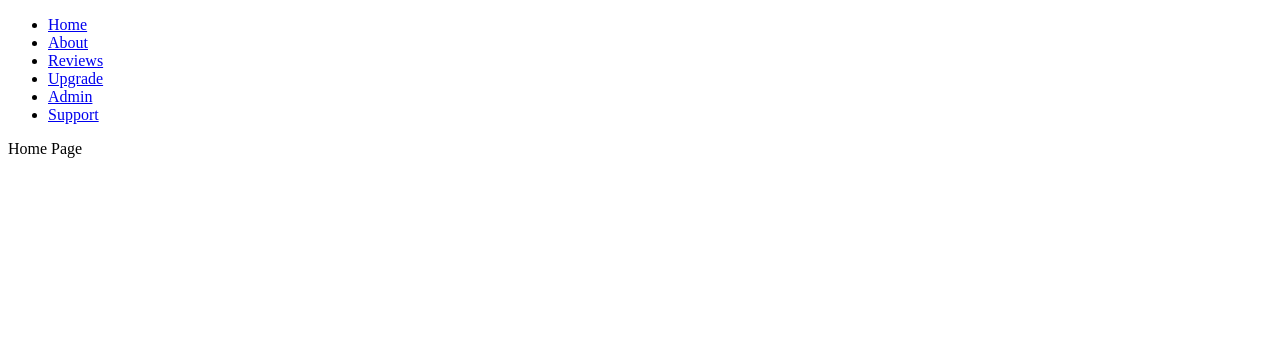
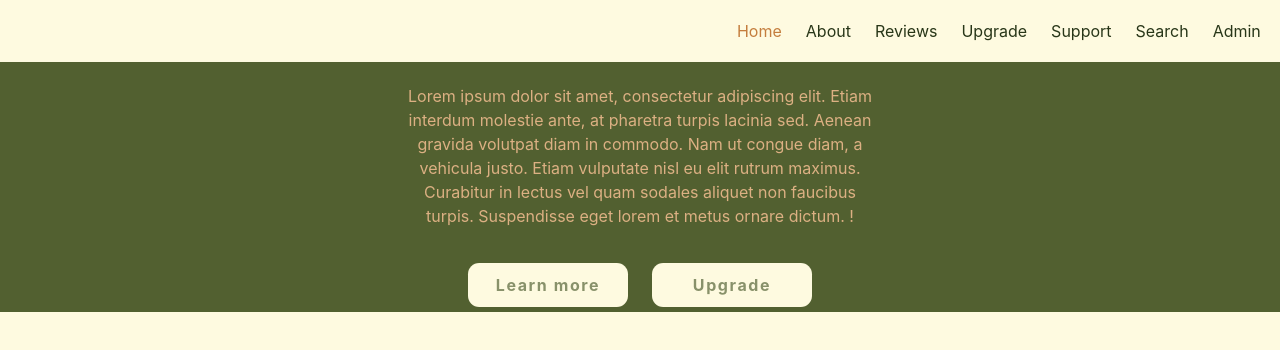
Before and after one commit to danielaprimacov/excuses-generator, a React (Vite) app: page / in a window 1280 px wide. Shown: the top 350 px of the page. Built offline with nearby package versions, Linux system fonts and the light colour scheme.

Commit message:
Added the Welcome Banner

```diff
--- a/src/components/Home.jsx
+++ b/src/components/Home.jsx
@@ -1,5 +1,11 @@
+import WelcomeBanner from "./WelcomeBanner";
+
 function Home() {
-  return <>Home Page</>;
+  return (
+    <>
+      <WelcomeBanner />
+    </>
+  );
 }
 
 export default Home;
--- a/src/components/Navigation.jsx
+++ b/src/components/Navigation.jsx
@@ -1,28 +1,76 @@
-import { Link } from "react-router-dom";
+import { NavLink } from "react-router-dom";
+
+import classes from "./Navigation.module.css";
 
 function Navigation() {
   return (
     <>
-      <header>
+      <header className={classes.header}>
         <nav>
-          <ul>
+          <ul className={classes.list}>
             <li>
-              <Link to="">Home</Link>
+              <NavLink
+                to=""
+                className={({ isActive }) =>
+                  isActive ? classes.active : undefined
+                }
+                end
+              >
+                Home
+              </NavLink>
             </li>
             <li>
-              <Link to="/about">About</Link>
+              <NavLink
+                to="/about"
+                className={({ isActive }) =>
+                  isActive ? classes.active : undefined
+                }
+              >
+                About
+              </NavLink>
             </li>
             <li>
-              <Link to="/reviews">Reviews</Link>
+              <NavLink
+                to="/reviews"
+                className={({ isActive }) =>
+                  isActive ? classes.active : undefined
+                }
+              >
+                Reviews
+              </NavLink>
             </li>
             <li>
-              <Link to="/upgrade">Upgrade</Link>
+              <NavLink
+                to="/upgrade"
+                className={({ isActive }) =>
+                  isActive ? classes.active : undefined
+                }
+              >
+                Upgrade
+              </NavLink>
             </li>
             <li>
-              <Link to="/admin">Admin</Link>
+              <NavLink
+                to="/support"
+                className={({ isActive }) =>
+                  isActive ? classes.active : undefined
+                }
+              >
+                Support
+              </NavLink>
             </li>
             <li>
-              <Link to="/support">Support</Link>
+              <div className={classes.search}>Search</div>
+            </li>
+            <li>
+              <NavLink
+                to="/admin"
+                className={({ isActive }) =>
+                  isActive ? classes.active : undefined
+                }
+              >
+                Admin
+              </NavLink>
             </li>
           </ul>
         </nav>
--- /dev/null
+++ b/src/components/Navigation.module.css
@@ -0,0 +1,26 @@
+.header {
+  padding: 1.2rem;
+}
+
+.list {
+  display: flex;
+  gap: 1.5rem;
+  justify-content: flex-end;
+  align-items: flex-start;
+}
+
+.list a {
+  color: var(--color-gray-900);
+  text-decoration: none;
+}
+
+.list a:hover,
+.list a:active,
+.list a.active,
+.search:hover {
+  color: var(--color-primary-800);
+}
+
+.search {
+  cursor: pointer;
+}
--- /dev/null
+++ b/src/components/WelcomeBanner.jsx
@@ -0,0 +1,30 @@
+import { Link } from "react-router-dom";
+
+import classes from "./WelcomeBanner.module.css";
+
+function WelcomeBanner() {
+  return (
+    <>
+      <div className={classes.banner}>
+        <p>
+          Lorem ipsum dolor sit amet, consectetur adipiscing elit. Etiam
+          interdum molestie ante, at pharetra turpis lacinia sed. Aenean gravida
+          volutpat diam in commodo. Nam ut congue diam, a vehicula justo. Etiam
+          vulputate nisl eu elit rutrum maximus. Curabitur in lectus vel quam
+          sodales aliquet non faucibus turpis. Suspendisse eget lorem et metus
+          ornare dictum. !
+        </p>
+        <div className={classes.actions}>
+          <Link to="/about" className={classes["learn-btn"]}>
+            Learn more
+          </Link>
+          <Link to="/upgrade" className={classes["upgrade-btn"]}>
+            Upgrade
+          </Link>
+        </div>
+      </div>
+    </>
+  );
+}
+
+export default WelcomeBanner;
--- /dev/null
+++ b/src/components/WelcomeBanner.module.css
@@ -0,0 +1,43 @@
+.banner {
+  width: 100%;
+  height: 250px;
+  background-color: var(--color-gray-600);
+  color: var(--color-primary-500);
+
+  display: flex;
+  flex-direction: column;
+  justify-content: center;
+  align-items: center;
+  text-align: center;
+}
+
+.banner p {
+  padding: 0 25rem;
+}
+
+.actions {
+  padding-top: 1.2rem;
+  display: flex;
+  gap: 1.5rem;
+}
+
+.learn-btn,
+.upgrade-btn {
+  width: 10rem;
+  cursor: pointer;
+  padding: 0.6rem;
+  background-color: #fefae0;
+  border-radius: 0.7rem;
+  color: var(--color-gray-400);
+  text-align: center;
+  font-weight: bold;
+  letter-spacing: 0.1rem;
+  text-decoration: none;
+  transition: transform 0.5s ease-in-out;
+}
+
+.learn-btn:hover,
+.upgrade-btn:hover {
+  color: var(--color-primary-500);
+  transform: scale(1.1);
+}
--- a/src/index.css
+++ b/src/index.css
@@ -0,0 +1,50 @@
+* {
+  box-sizing: border-box;
+}
+
+:root {
+  font-family: Inter, Avenir, Helvetica, Arial, sans-serif;
+  font-size: 16px;
+  line-height: 24px;
+  font-weight: 400;
+
+  color-scheme: light dark;
+  color: #283618;
+  background-color: #fefae0;
+
+  font-synthesis: none;
+  text-rendering: optimizeLegibility;
+  -webkit-font-smoothing: antialiased;
+  -moz-osx-font-smoothing: grayscale;
+  -webkit-text-size-adjust: 100%;
+
+  --color-gray-100: #ffffff;
+  --color-gray-200: #d8dbce;
+  --color-gray-300: #b0b69c;
+  --color-gray-400: #88916a;
+  --color-gray-500: #606c38;
+  --color-gray-600: #526030;
+  --color-gray-700: #445228;
+  --color-gray-800: #364420;
+  --color-gray-900: #283618;
+
+  --color-primary-900: #bc6c25;
+  --color-primary-800: #c47d3d;
+  --color-primary-700: #cc8e54;
+  --color-primary-600: #d4a16c;
+  --color-primary-500: #dcb083;
+  --color-primary-400: #e4c09b;
+  --color-primary-300: #ecd1b2;
+  --color-primary-200: #f4e2ca;
+  --color-primary-100: #fcf3e1;
+}
+
+body {
+  margin: 0;
+}
+
+ul {
+  list-style: none;
+  margin: 0;
+  padding: 0;
+}
```
